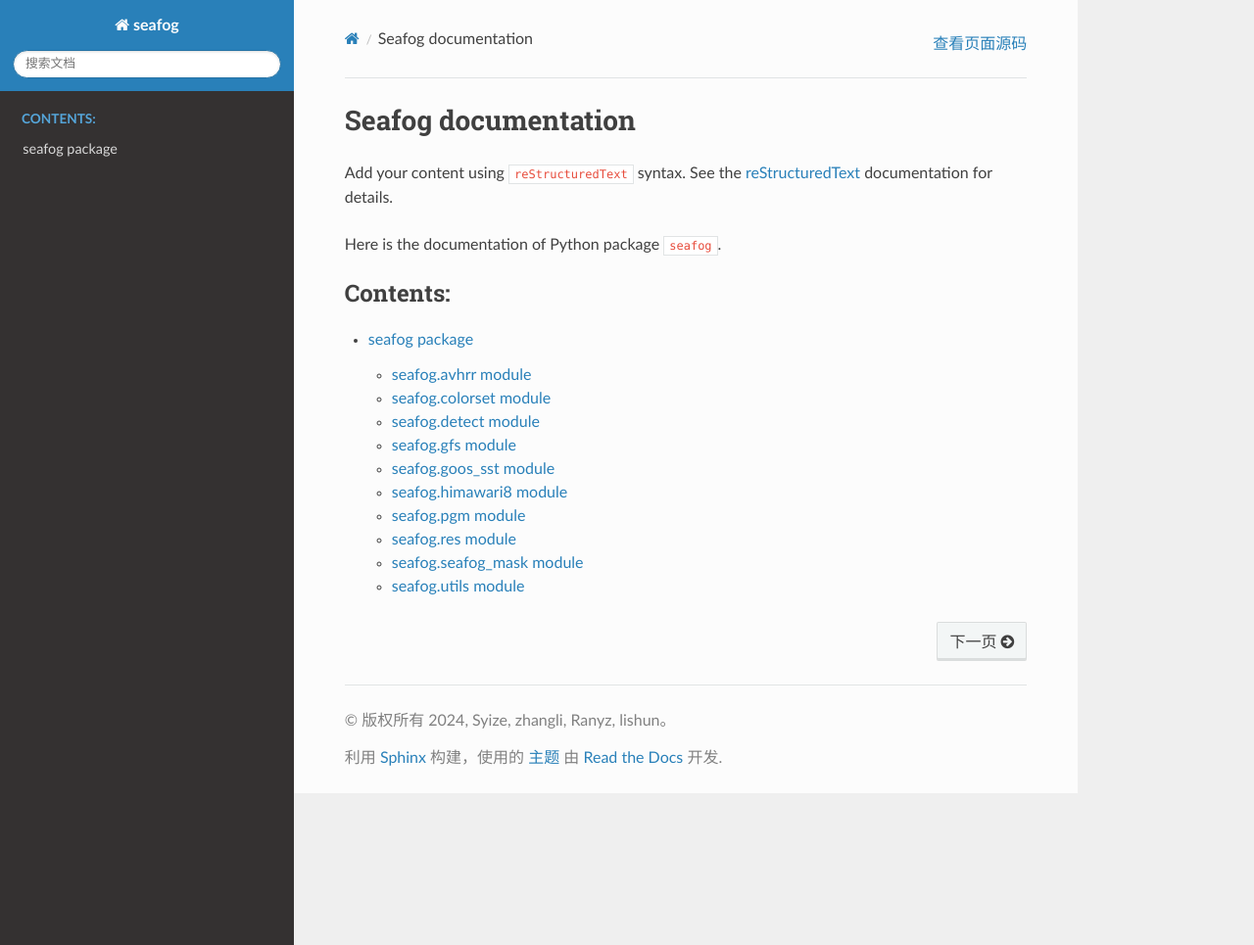
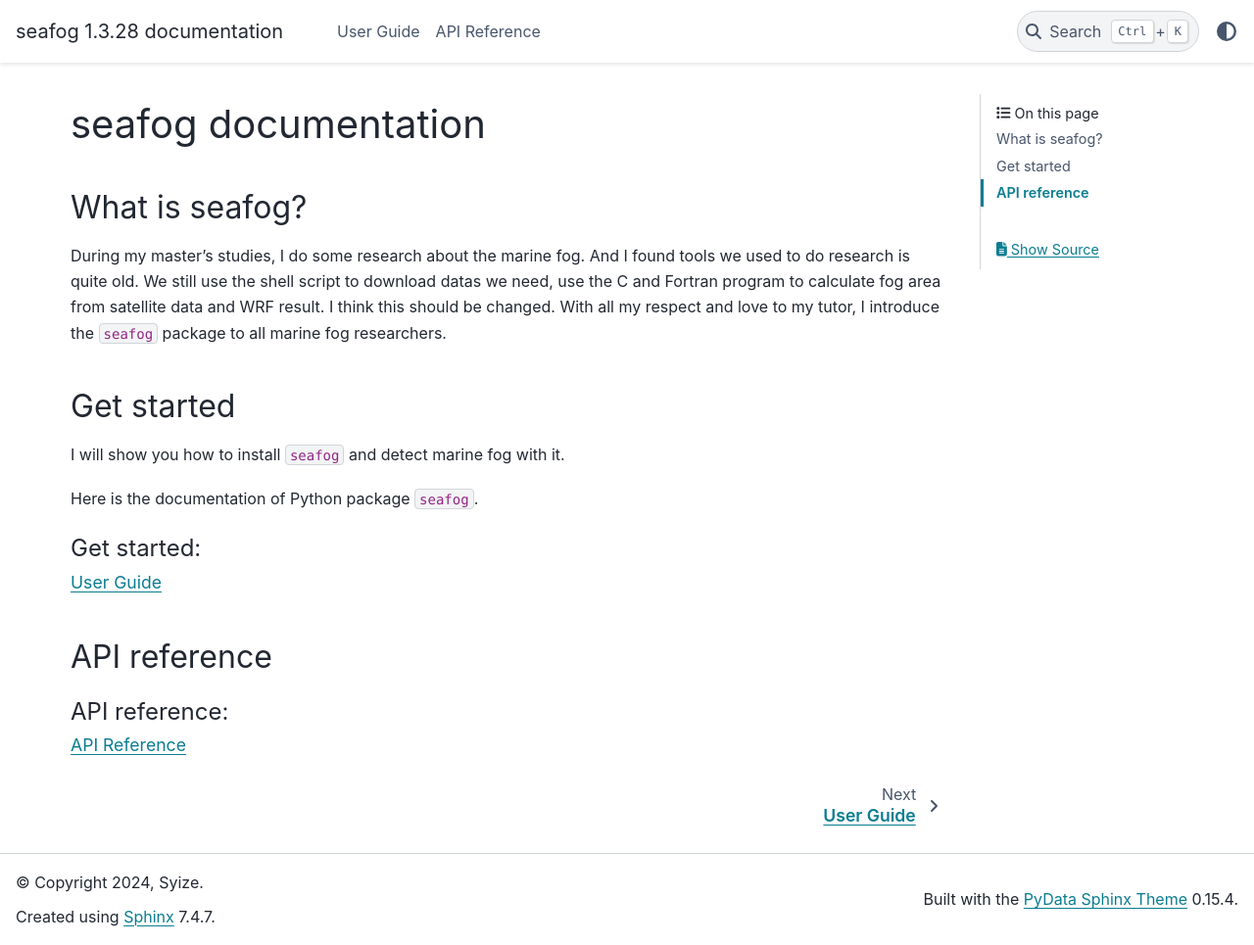
Before and after one commit to Syize/seafog, a Sphinx documentation site: the page built from doc/source/index.rst, in a window 1280 px wide and 965 px high. Shown: the whole window at 98% size. Built offline with Sphinx 7.4.7 and the PyData theme 0.15.4, drawn with Linux system fonts in a browser that asks for light colours.

Commit message:
change log
    Update docs.

```diff
--- a/doc/source/conf.py
+++ b/doc/source/conf.py
@@ -6,57 +6,30 @@
 # -- Project information -----------------------------------------------------
 # https://www.sphinx-doc.org/en/master/usage/configuration.html#project-information
 
-import os
-import sys
-import sphinx_rtd_theme
-
-sys.path.insert(0, os.path.abspath("../../seafog"))
-
 project = 'seafog'
-copyright = '2024, Syize, zhangli, Ranyz, lishun'
-author = 'Syize, zhangli, Ranyz, lishun'
-release = '1.3.26'
+copyright = '2024, Syize'
+author = 'Syize'
+release = '1.3.28'
 
 # -- General configuration ---------------------------------------------------
 # https://www.sphinx-doc.org/en/master/usage/configuration.html#general-configuration
 
 extensions = [
-    'sphinx.ext.autodoc',
-    'sphinx.ext.napoleon',
-    'sphinx.ext.doctest',
-    'sphinx.ext.intersphinx',
-    'sphinx.ext.todo',
-    'sphinx.ext.coverage',
-    'sphinx.ext.mathjax',
-    'myst_parser'
+    "sphinx_design",
+    'sphinx_copybutton',
 ]
 
 
 templates_path = ['_templates']
 exclude_patterns = []
 
-language = 'zh_CN'
-
 # -- Options for HTML output -------------------------------------------------
 # https://www.sphinx-doc.org/en/master/usage/configuration.html#options-for-html-output
 
-html_theme = "sphinx_rtd_theme"
-html_static_path = [sphinx_rtd_theme.get_html_theme_path()]
+html_theme = "pydata_sphinx_theme"
+html_static_path = ["_static"]
 
-# myst_parser configuration
-myst_enable_extensions = [
-    "amsmath",
-    "attrs_inline",
-    "colon_fence",
-    "deflist",
-    "dollarmath",
-    "fieldlist",
-    "html_admonition",
-    "html_image",
-    "linkify",
-    "replacements",
-    "smartquotes",
-    "strikethrough",
-    "substitution",
-    "tasklist",
-]
+html_sidebars = {
+    "index": ["sidebar-nav-bs"],
+    "**": ["sidebar-nav-bs"],
+}
--- a/doc/source/index.rst
+++ b/doc/source/index.rst
@@ -1,15 +1,29 @@
-Seafog documentation
-====================
+seafog documentation
+####################
 
-Add your content using ``reStructuredText`` syntax. See the
-`reStructuredText <https://www.sphinx-doc.org/en/master/usage/restructuredtext/index.html>`_
-documentation for details.
+What is seafog?
+***************
+
+During my master's studies, I do some research about the marine fog. And I found tools we used to do research is quite old. We still use the shell script to download datas we need, use the C and Fortran program to calculate fog area from satellite data and WRF result. I think this should be changed. With all my respect and love to my tutor, I introduce the ``seafog`` package to all marine fog researchers.
+
+Get started
+***********
+
+I will show you how to install ``seafog`` and detect marine fog with it.
 
 Here is the documentation of Python package ``seafog``.
 
+.. toctree::
+   :maxdepth: 3
+   :caption: Get started:
+
+   tutorial/index
+
+API reference
+*************
 
 .. toctree::
-   :maxdepth: 2
-   :caption: Contents:
+   :maxdepth: 3
+   :caption: API reference:
 
-   seafog
+   reference/index
--- /dev/null
+++ b/doc/source/reference/goos_sst.rst
@@ -0,0 +1,2 @@
+Module to handle NEAR-GOOS SST data
+###################################
--- /dev/null
+++ b/doc/source/reference/index.rst
@@ -0,0 +1,11 @@
+API Reference
+#############
+
+API reference doc.
+
+.. toctree::
+   :maxdepth: 2
+   :hidden:
+
+   goos_sst
+   pgm
--- /dev/null
+++ b/doc/source/reference/pgm.rst
@@ -0,0 +1,2 @@
+Module to handle PGM satellite data
+###################################
--- /dev/null
+++ b/doc/source/tutorial/download_data.rst
@@ -0,0 +1,2 @@
+Data Download
+#############
```
Also changed, not shown: doc/source/tutorial/index.rst (added, +13 -0 lines), doc/source/tutorial/installation.rst (added, +8 -0 lines), doc/source/tutorial/quick_start.rst (added, +198 -0 lines), doc/source/tutorial/quick_start/fog_area.png (added), 1 other file.
